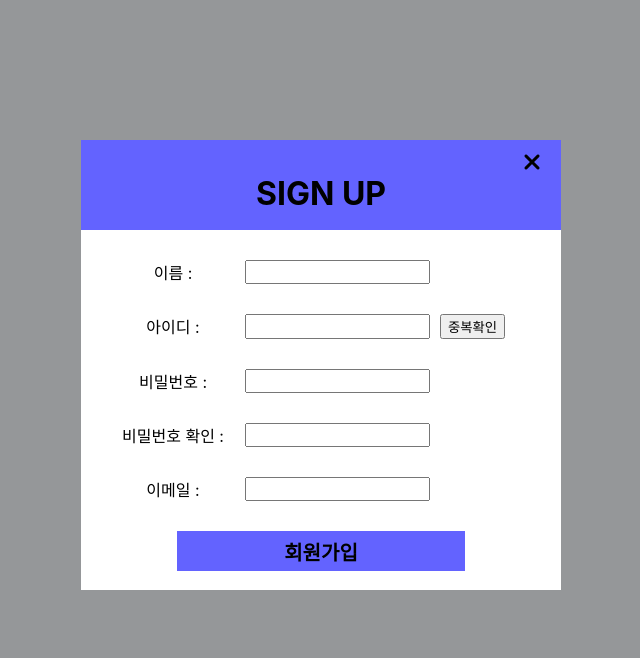
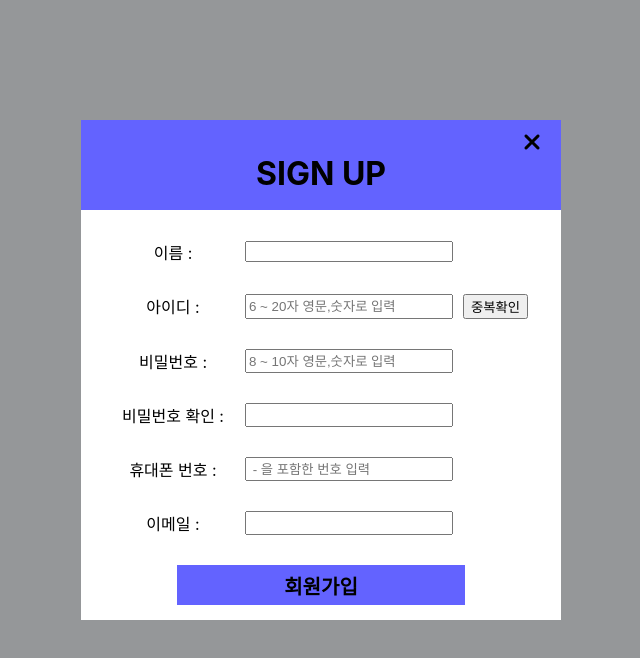
Before and after one commit to mook1212/todo-test, a React (Create React App) app: page /login in a window 1280 px wide. Both pictures are taken after a click on the button "회원가입". Shown: the top 658 px of the page, without its empty margins (319-959 px from the left). Built offline with nearby package versions, Linux system fonts and the light colour scheme; a web font is replaced by a local one.

Commit message:
회원가입 유효성 검사

```diff
--- a/src/Route/login.js
+++ b/src/Route/login.js
@@ -12,21 +12,49 @@ const cs = classNames.bind(style);
 
 function Login() {
 
+    let [id_double, setId_double] = useState('')
     let [id_check, setId_check] = useState('')
+    let [pw_check, setPw_check] = useState('')
+    let [em_check, setEm_check] = useState('')
+    let [ph_check, setPh_check] = useState('')
 
+    // 회원가입
     function sign_up() {
+        let name = document.getElementById('sign-up-name').value
         let id = document.getElementById('sign-up-id').value
         let pw = document.getElementById('sign-up-pw').value
+        let em = document.getElementById('sign-up-em').value
+        let ph = document.getElementById('sign-up-phone').value
 
-        if (id_check == true) {
+        if (id_double == true && id_check == true && pw_check == true && em_check == true && ph_check == true) {
             axios.post('http://localhost:8000/sign-up', {
+                name: name,
                 id: id,
-                pw: pw
+                pw: pw,
+                email: em,
+                phone: ph
             })
+                .then(res => {
+                })
+
+                .catch(() => {
+                    console.log("실패");
+                });
+            Swal.fire('회원가입 완료! 환영합니다.')
+
+        } else {
+            console.log('아님');
+            // console.log(id_double);
+            console.log(id_check);
+            // console.log(pw_check);
+            // console.log(em_check);
+            // console.log(ph_check);
         }
+
 
     }
 
+    // 아이디 중복검사
     function double_check() {
         let id = document.getElementById('sign-up-id').value // 회원가입 폼 ID칸에 작성한 ID값
         axios.post('http://localhost:8000/double-check', {
@@ -40,36 +68,70 @@ function Login() {
                 } else {
                     Swal.fire('이미 사용중인 아이디 입니다.')
                 }
-                setId_check(res.data)
+                setId_double(res.data)
 
             })
+    }
+
+
+    //아이디 유효성 검사
+    const checkid = (e) => {
+        //  6 ~ 20자 영문, 숫자 조합
+        var regExp = /^[a-z]+[a-z0-9]{5,19}$/g;
+        // 형식에 맞는 경우 true 리턴
+        console.log('아이디 유효성 검사 :: ', regExp.test(e.target.value))
+        setId_check(regExp.test(e.target.value))
+    }
+    //비밀번호 유효성 검사
+    const checkPassword = (e) => {
+        //  8 ~ 10자 영문, 숫자 조합
+        var regExp = /^(?=.*\d)(?=.*[a-zA-Z])[0-9a-zA-Z]{8,10}$/
+        // 형식에 맞는 경우 true 리턴
+        console.log('비밀번호 유효성 검사 :: ', regExp.test(e.target.value))
+        setPw_check(regExp.test(e.target.value))
 
     }
 
-    const [enroll_company, setEnroll_company] = useState({
-        address: '',
-    });
-
-    const [popup, setPopup] = useState(false);
-
-    const handleInput = (e) => {
-        setEnroll_company({
-            ...enroll_company,
-            [e.target.name]: e.target.value,
-        })
+    //비밀번호 확인
+    const checkpw = (e) => {
+        let pw1 = document.getElementById('sign-up-pw').value
+        let pw2 = document.getElementById('pw-check').value
+        if (pw1 == pw2) {
+            console.log('같음');
+        } else {
+            console.log('다름');
+        }
     }
 
-    const handleComplete = (data) => {
-        setPopup(!popup);
+    // 이메일 유효성 검사
+    const checkEmail = (e) => {
+        var regExp = /^[0-9a-zA-Z]([-_\.]?[0-9a-zA-Z])*@[0-9a-zA-Z]([-_\.]?[0-9a-zA-Z])*\.[a-zA-Z]{2,3}$/i
+        // 형식에 맞는 경우 true 리턴
+        console.log('이메일 유효성 검사 :: ', regExp.test(e.target.value))
+        setEm_check(regExp.test(e.target.value))
+
+    }
+
+    // 핸드폰번호 유효성 검사
+    const checkPhonenumber = (e) => {
+        // '-' 입력 시
+        var regExp = /^01(?:0|1|[6-9])-(?:\d{3}|\d{4})-\d{4}$/
+        // 숫자만 입력시
+        var regExp2 = /^01(?:0|1|[6-9])(?:\d{3}|\d{4})\d{4}$/
+        // 형식에 맞는 경우 true 리턴
+        console.log('핸드폰번호 유효성 검사 :: ', regExp.test(e.target.value))
+        setPh_check(regExp.test(e.target.value))
     }
 
 
-
+    console.log(document.querySelector('.sign-pw .fa-xmark'));
+    // document.querySelector('.sign-pw .fa-xmark').style.display = 'block'
 
     return (
         <>
             <div className={cs("sign-up")}>
 
+                {/* 로그인 */}
                 <div className={cs("login-container")}>
                     <div className={cs("login-modal")}>
                         <h1>LOGIN</h1>
@@ -89,6 +151,8 @@ function Login() {
                     </div>
                 </div>
 
+
+                {/* 회원가입 */}
                 <div id='signup-container' className={cs("signup-container")}>
                     <div className={cs("signup-modal")}>
                         <div className={cs("sign-header")}>
@@ -98,28 +162,42 @@ function Login() {
 
                         <div className={cs("flex")}>
                             <p>이름 : </p>
-                            <input type='text' />
+                            <div className={cs("")}>
+                                <input id="sign-up-name" type='text' />
+                            </div>
 
                         </div>
-                        <div className={cs("flex")}>
+
+                        <div className={cs("flex", 'sign-id')}>
                             <p>아이디 :</p>
-                            <input type='text' />
+                            <input id="sign-up-id" type='text' placeholder="6 ~ 20자 영문,숫자로 입력" onBlur={checkid} />
                             <button style={{ marginLeft: '10px' }} onClick={() => { double_check() }}>중복확인</button>
                         </div>
-                        <div className={cs("flex")}>
+
+                        <div className={cs("flex", 'sign-pw')}>
                             <p>비밀번호 : </p>
-                            <input type='text' />
-
+                            <input id="sign-up-pw" type='password' placeholder="8 ~ 10자 영문,숫자로 입력" onBlur={checkPassword} />
+                            <i class="fa-solid fa-check"></i>
+                            <i class="fa-solid fa-xmark"></i>
                         </div>
                         <div className={cs("flex")}>
                             <p>비밀번호 확인 :</p>
-                            <input type='text' />
+                            <input id="pw-check" type='password' onKeyUp={checkpw} />
+                            <i class="fa-solid fa-check"></i>
                         </div>
+
+                        <div className={cs("flex")}>
+                            <p>휴대폰 번호 :</p>
+                            <input id="sign-up-phone" type='text' placeholder=" - 을 포함한 번호 입력 " onBlur={checkPhonenumber} />
+                            <i class="fa-solid fa-check"></i>
+                        </div>
+
                         <div className={cs("flex")}>
                             <p>이메일 :</p>
-                            <input type='text' />
+                            <input id="sign-up-em" type='text' onBlur={checkEmail} />
+                            <i class="fa-solid fa-check"></i>
                         </div>
-                        <button className={cs("sign-up-btn")}>회원가입</button>
+                        <button className={cs("sign-up-btn")} onClick={sign_up}>회원가입</button>
 
 
                     </div>
--- a/src/Route/login.module.css
+++ b/src/Route/login.module.css
@@ -106,7 +106,7 @@
     left: 50%;
 
     width: 480px;
-    height: 450px;
+    height: 500px;
 
     /* text-align: center; */
     /* color: white; */
@@ -134,7 +134,7 @@
     font-size: 24px;
 }
 
-.signup-modal p {
+.flex p:first-child {
     margin-left: 20px;
     width: 30%;
 }
@@ -152,5 +152,13 @@
     font-weight: bold;
     background-color: rgba(0, 0, 255, 0.61);
     border: none;
+    cursor: pointer;
 
 }
+.flex input {
+    width: 200px;
+}
+.flex i {
+    display: none;
+    margin: 5px;
+}
```
